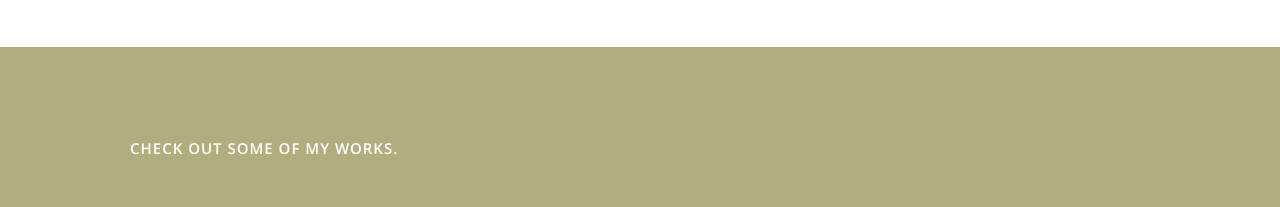
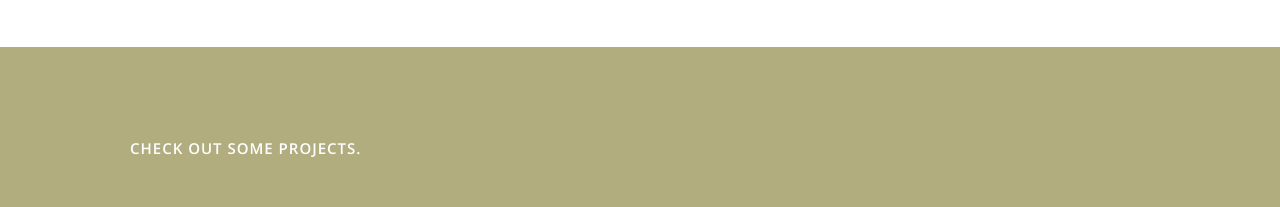
Before and after one commit to troyclarke69/cherrytree, a React (Create React App) app: page / in a window 1280 px wide. Shown: the part 1240-1447 px from the top of the page. Built offline with nearby package versions, Linux system fonts and the light colour scheme.

Commit message:
Update Portfolio.js

```diff
--- a/src/Components/Portfolio.js
+++ b/src/Components/Portfolio.js
@@ -33,7 +33,7 @@ class Portfolio extends Component {
 
          <div className="twelve columns collapsed">
 
-            <h1>Check Out Some of My Works.</h1>
+            <h1>Check out some projects.</h1>
 
             <div id="portfolio-wrapper" className="bgrid-quarters s-bgrid-thirds cf">
                 {projects}
```
